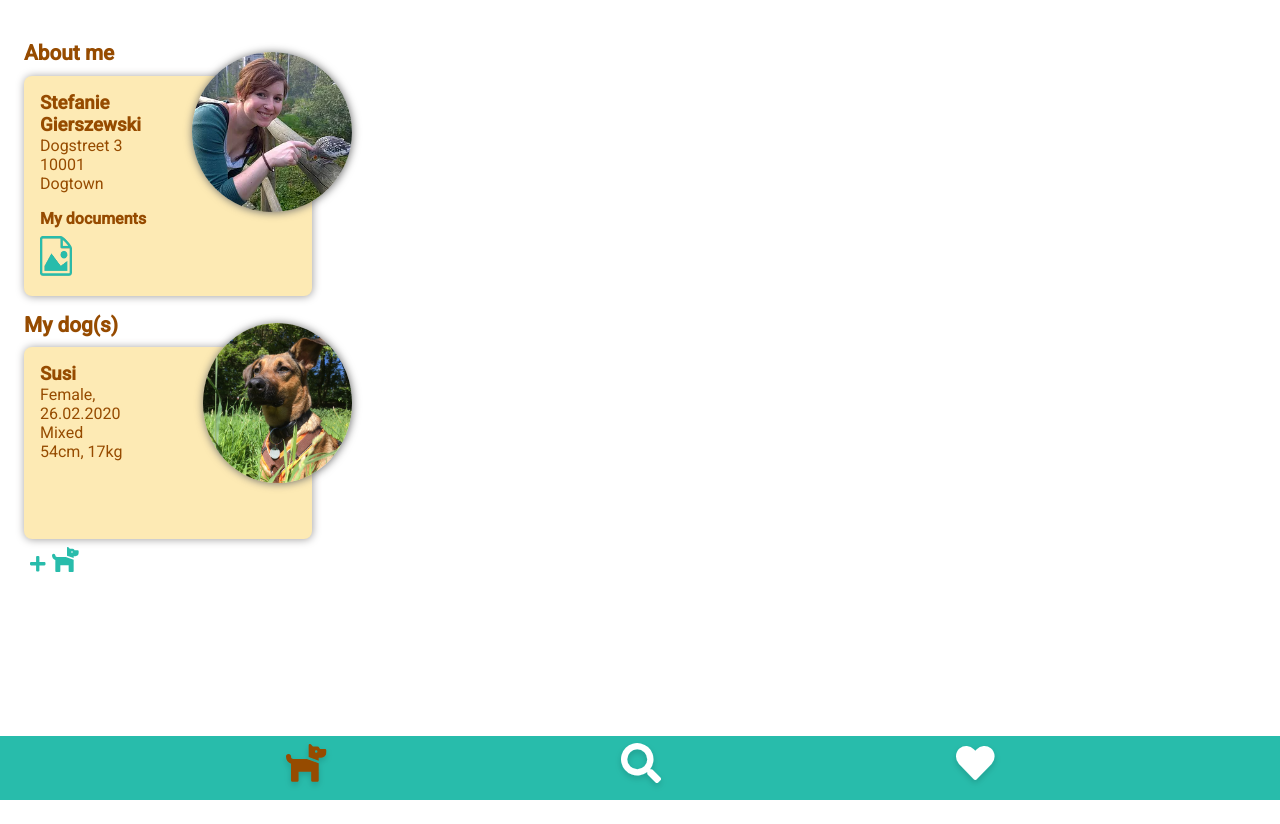
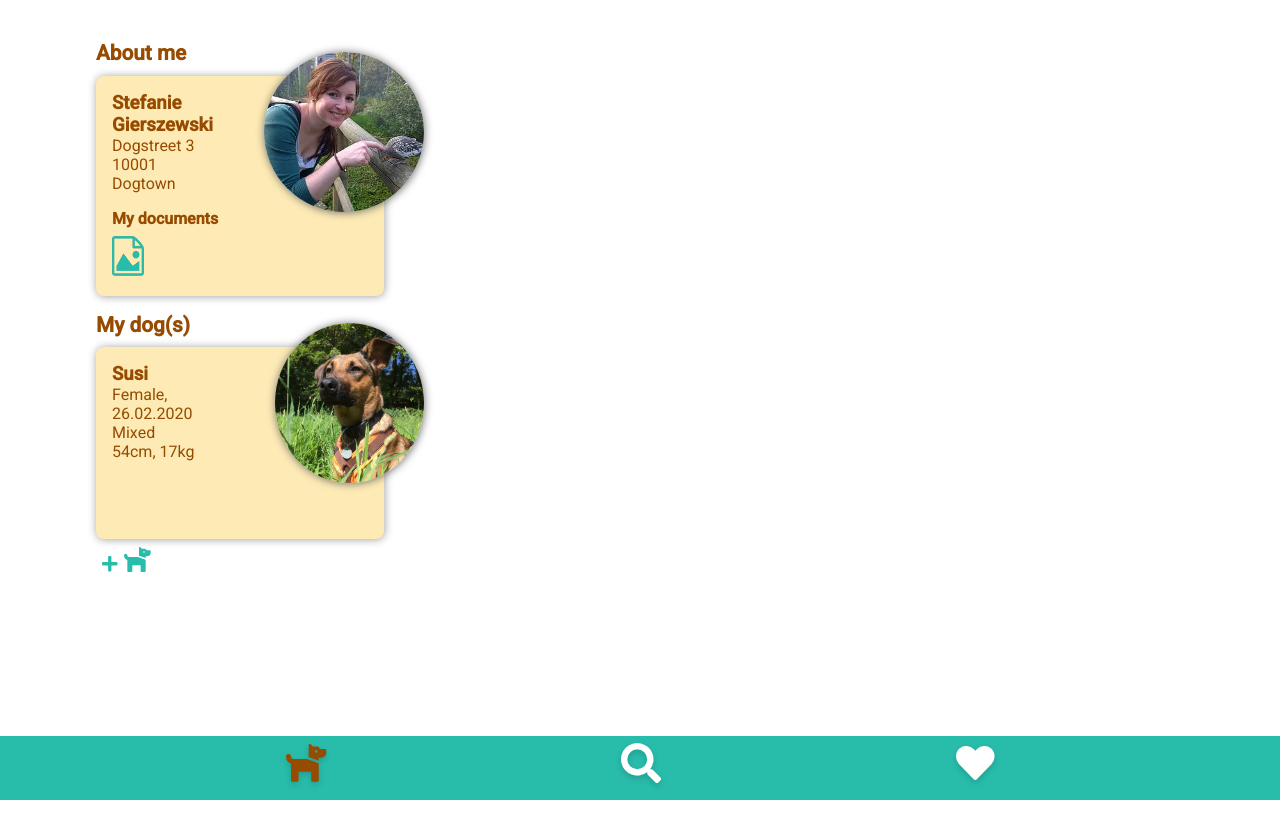
Before and after one commit to SGierszewski/hutello, a React (Vite) app: page /profile in a window 1280 px wide. After the commit the page ends 800 px from the top, so only its background shows below. Built offline with nearby package versions, Linux system fonts and the light colour scheme.

Commit message:
💄  Update styles for Profile page

```diff
--- a/src/app/pages/Profile/Profile.module.css
+++ b/src/app/pages/Profile/Profile.module.css
@@ -1,3 +1,7 @@
 .container {
   height: 100vh;
+  display: flex;
+  flex-direction: column;
+  align-items: center;
+  overflow: scroll;
 }
```
